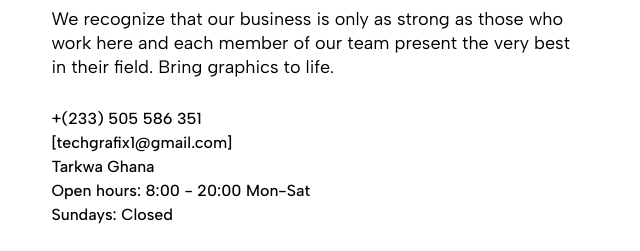
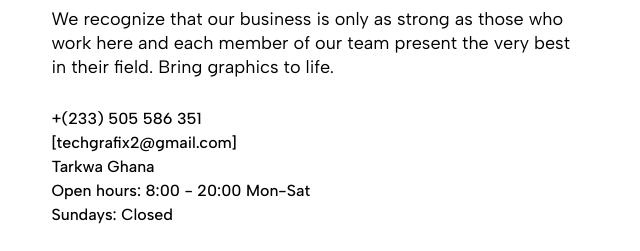
Before and after one commit to ttec12/techgrafix, a plain HTML site: page html/Contact-Us.html in a window 1280 px wide. Shown: the part 1062-1313 px from the top of the page, 51-691 px from the left. Drawn offline with Linux system fonts and the light colour scheme.

Commit message:
Update Contact-Us.html

```diff
--- a/html/Contact-Us.html
+++ b/html/Contact-Us.html
@@ -75,7 +75,7 @@
                 <div class="container3-left-side-information">
 
                     <span class="container3-left-side-information1">+(233) 505 586 351</span>
-                    <span class="container3-left-side-information1">[techgrafix1@gmail.com]</span>
+                    <span class="container3-left-side-information1">[techgrafix2@gmail.com]</span>
                     <span class="container3-left-side-information1">Tarkwa Ghana</span>
                     <span class="container3-left-side-information1">Open hours: 8:00 - 20:00 Mon-Sat</span>
                     <span class="container3-left-side-information1">Sundays: Closed</span>
```
